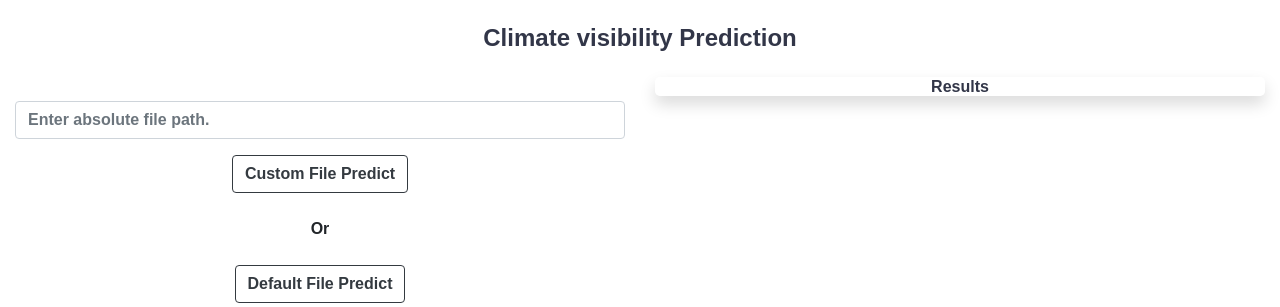
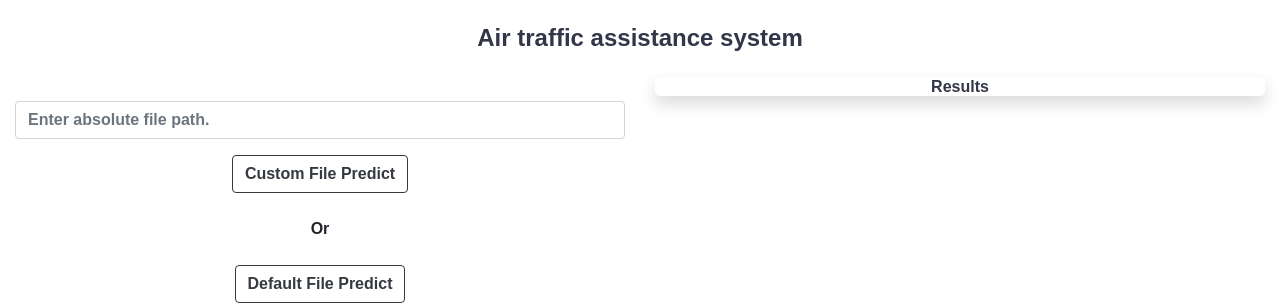
Before and after one commit to sagar61205/Air-traffic-assistance-system, a Flask app: page /prediction in a window 1280 px wide. Shown: the part 56-363 px from the top of the page. Run offline with Flask 2, Linux system fonts and the light colour scheme; some libraries are stand-ins or nearby versions; some web fonts are replaced.

Commit message:
Update prediction.html

```diff
--- a/templates/prediction.html
+++ b/templates/prediction.html
@@ -127,7 +127,7 @@
 	<!-- Testimonials -->
 	<section class="testimonials text-center">
 		<div class="container-fluid">
-			<h4 class="my-4 title"><strong>Climate visibility Prediction</strong></strong></h4>
+			<h4 class="my-4 title"><strong>Air traffic assistance system</strong></strong></h4>
 			<div class="row">
 				<div class="col-md-6 col-xs-12">
 					<br/>
```
